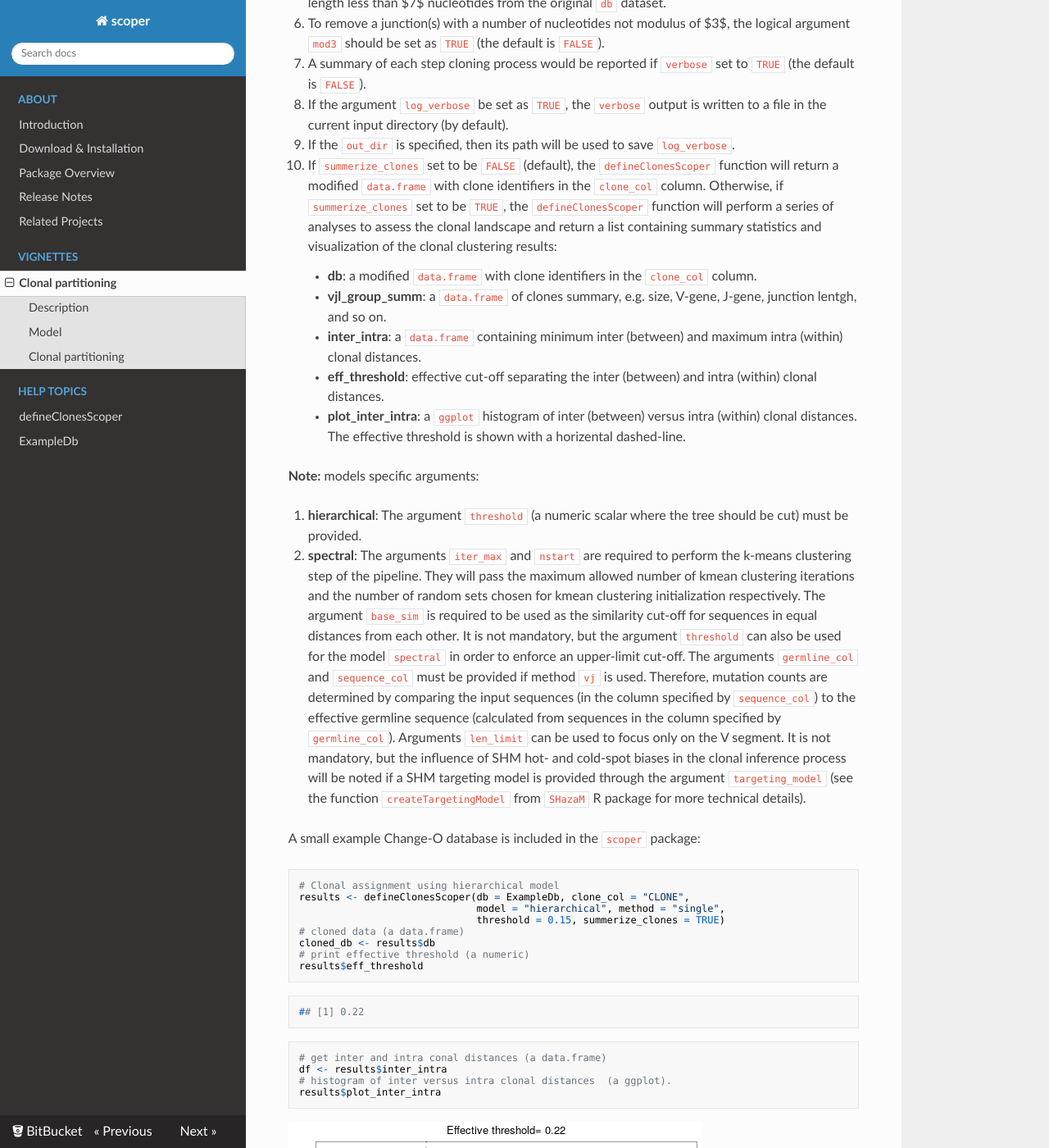
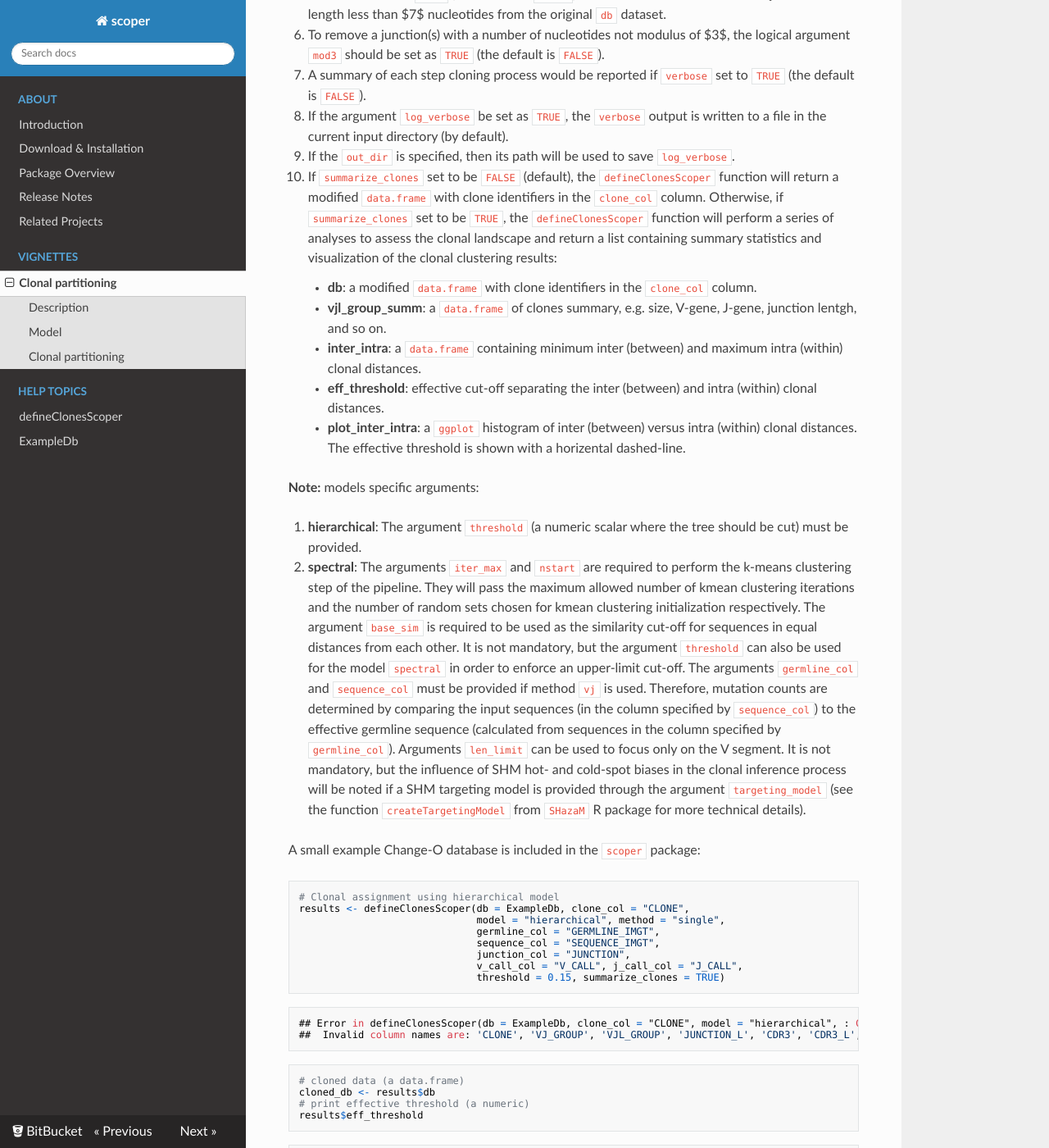
Before and after one commit to immcantation/scoper, an MkDocs documentation site: the page built from docs/vignettes/Scoper-Vignette.md, in a window 1280 px wide and 1400 px high, scrolled down 2063 px. Shown: the whole window at 82% size. Built offline with MkDocs 1.6.1, drawn with Linux system fonts in a browser that asks for light colours; nearby versions of some CDN libraries; old or Windows-style settings are respelled for this version of MkDocs; some of the changed text lies outside the part shown.

````diff
--- a/docs/vignettes/Scoper-Vignette.md
+++ b/docs/vignettes/Scoper-Vignette.md
@@ -63,15 +63,16 @@ defineClonesScoper(db,
                    model = c("identical", "hierarchical", "spectral"),
                    method = c("nt", "aa", "single", "average", "complete",
                               "novj", "vj"),
-                   germline_col = "GERMLINE_IMGT", sequence_col = "SEQUENCE_IMGT",
-                   junction_col = "JUNCTION",
-                   v_call_col = "V_CALL", j_call_col = "J_CALL",
+                   germline_col = "germline_alignment",
+                   sequence_col = "sequence_alignment",
+                   junction_col = "junction",
+                   v_call_col = "v_call", j_call_col = "j_call",
                    clone_col = c("CLONE", "clone_id"),
                    targeting_model = NULL, len_limit = NULL, first = FALSE,
                    cdr3 = FALSE, mod3 = FALSE, max_n = NULL, threshold = NULL,
                    base_sim = 0.95, iter_max = 1000, nstart = 1000, nproc = 1,
                    verbose = FALSE, log_verbose = FALSE, out_dir = ".",
-                   summerize_clones = FALSE)
+                   summarize_clones = FALSE)
 ```
 
 The following discussion is applicable for all three models.
@@ -99,9 +100,9 @@ argument `mod3` should be set as `TRUE` (the default is `FALSE`).
 8. If the argument `log_verbose` be set as `TRUE`, the `verbose` output is written to
 a file in the current input directory (by default).
 9. If the `out_dir` is specified, then its path will be used to save `log_verbose`.
-10. If `summerize_clones` set to be `FALSE` (default), the `defineClonesScoper` function
+10. If `summarize_clones` set to be `FALSE` (default), the `defineClonesScoper` function
 will return a modified `data.frame` with clone identifiers in the `clone_col` column.
-Otherwise, if `summerize_clones` set to be `TRUE`, the `defineClonesScoper` function
+Otherwise, if `summarize_clones` set to be `TRUE`, the `defineClonesScoper` function
 will perform a series of analyses to assess the clonal landscape and return a list
 containing summary statistics and visualization of the clonal clustering results:
 
@@ -138,7 +139,19 @@ A small example Change-O database is included in the `scoper` package:
 # Clonal assignment using hierarchical model
 results <- defineClonesScoper(db = ExampleDb, clone_col = "CLONE",
                               model = "hierarchical", method = "single",
-                              threshold = 0.15, summerize_clones = TRUE)
+                              germline_col = "GERMLINE_IMGT",
+                              sequence_col = "SEQUENCE_IMGT",
+                              junction_col = "JUNCTION",
+                              v_call_col = "V_CALL", j_call_col = "J_CALL",
+                              threshold = 0.15, summarize_clones = TRUE)
+```
+
+```
+## Error in defineClonesScoper(db = ExampleDb, clone_col = "CLONE", model = "hierarchical", : Column(s) 'CLONE' already exist.
+##  Invalid column names are: 'CLONE', 'VJ_GROUP', 'VJL_GROUP', 'JUNCTION_L', 'CDR3', 'CDR3_L', 'CLONE_temp'.
+```
+
+```r
 # cloned data (a data.frame)
 cloned_db <- results$db
 # print effective threshold (a numeric)
@@ -146,7 +159,7 @@ results$eff_threshold
 ```
 
 ```
-## [1] 0.22
+## [1] 0.28
 ```
 
 ```r
@@ -168,8 +181,9 @@ results <- defineClonesScoper(db = ExampleDb, clone_col = "clone_id",
                               targeting_model = shazam::HH_S5F,
                               sequence_col = "SEQUENCE_IMGT",
                               germline_col = "GERMLINE_IMGT_D_MASK",
-                              threshold = 0.15,
-                              summerize_clones = TRUE)
+                              junction_col = "JUNCTION",
+                              v_call_col = "V_CALL", j_call_col = "J_CALL",
+                              threshold = 0.15, summarize_clones = TRUE)
 # cloned data (a data.frame)
 cloned_db <- results$db
 # print effective threshold (a numeric)
````
Also changed, not shown: NEWS.md (+10 -0 lines), docs/index.md (+14 -6 lines), docs/news.md (+10 -0 lines), docs/topics/defineClonesScoper.md (+10 -8 lines), docs/vignettes/figure/Scoper-Vignette-3-1.png, docs/vignettes/figure/Scoper-Vignette-3-2.png, 2 other files.
